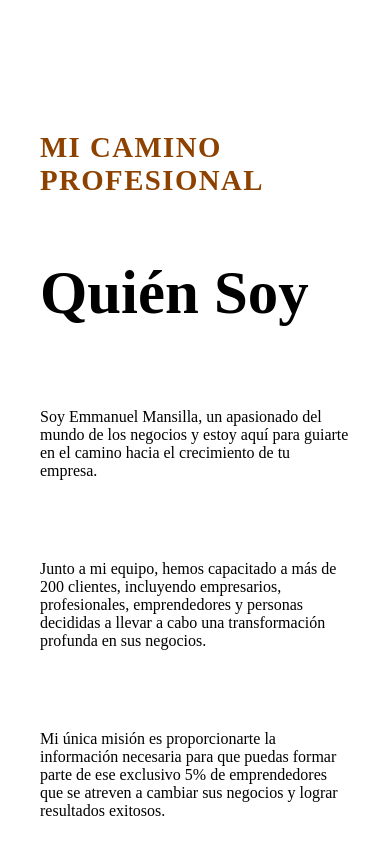
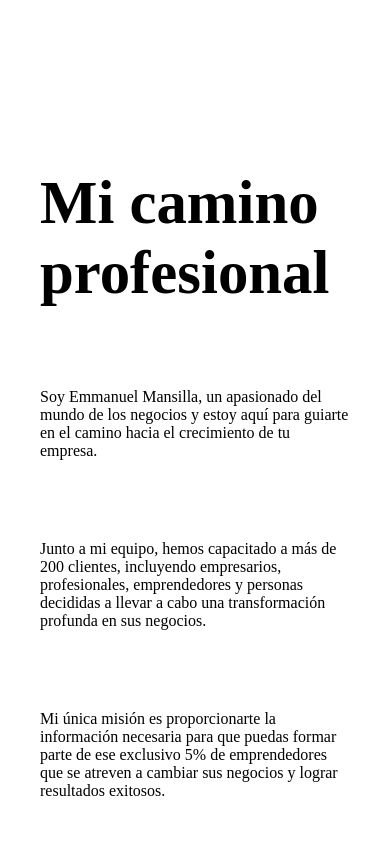
Before and after one commit to LucianoTreachi/consultora-de-negocios, a React (Vite) app: page / in a window 390 px wide. Shown: the part 3380-4224 px from the top of the page. Built offline with nearby package versions, Linux system fonts and the light colour scheme; the HTML template or start-up script is replaced by a standard one.

Commit message:
Eliminar componente subtitleSection

```diff
--- a/src/components/subtitleSection/SubTitleSection.jsx
+++ /dev/null
@@ -1,5 +0,0 @@
-import styles from "./SubTitleSection.module.css";
-
-export default function SubTitleSection({ content }) {
-  return <h2 className={styles.subTitleSection}>{content}</h2>;
-}
--- a/src/components/subtitleSection/SubTitleSection.module.css
+++ /dev/null
@@ -1,21 +0,0 @@
-.subTitleSection {
-  text-transform: uppercase;
-  font-size: 2.25rem;
-  font-weight: 600;
-  color: #8d4200;
-  margin-bottom: 1rem;
-  text-align: center;
-  letter-spacing: 0.05em;
-}
-
-@media screen and (max-width: 820px) {
-  .subTitleSection {
-    text-align: initial;
-  }
-}
-
-@media screen and (max-width: 574px) {
-  .subTitleSection {
-    font-size: 1.8rem;
-  }
-}
--- a/src/page/aboutSection/AboutSection.jsx
+++ b/src/page/aboutSection/AboutSection.jsx
@@ -1,4 +1,3 @@
-import SubTitleSection from "../../components/subtitleSection/SubTitleSection";
 import TitleSection from "../../components/titleSection/TitleSection";
 import styles from "./AboutSection.module.css";
 
@@ -6,8 +5,7 @@ export default function AboutSection() {
   return (
     <section className={styles.section} id="sobre-mi">
       <div className={styles.container}>
-        <SubTitleSection content="Mi camino profesional" />
-        <TitleSection content="Quién Soy" />
+        <TitleSection content="Mi camino profesional" />
         <div className={styles.row}>
           <div className={styles.col1}>
             <picture>
--- a/src/page/benefitsSection/BenefitsSection.jsx
+++ b/src/page/benefitsSection/BenefitsSection.jsx
@@ -1,5 +1,4 @@
 import { dataBenefits } from "../../data/dataBenefits";
-import SubTitleSection from "../../components/subtitleSection/SubTitleSection";
 import TitleSection from "../../components/titleSection/TitleSection";
 import styles from "./BenefitsSection.module.css";
 
@@ -7,7 +6,6 @@ export default function BenefitsSection() {
   return (
     <section className={styles.section}>
       <div className={styles.container}>
-        <SubTitleSection content="Hacemos la diferencia" />
         <TitleSection content="Beneficios de elegirnos" />
         <div className={styles.row}>
           {dataBenefits.map((benefit) => (
--- a/src/page/contactSection/ContactSection.jsx
+++ b/src/page/contactSection/ContactSection.jsx
@@ -1,4 +1,3 @@
-import SubTitleSection from "../../components/subtitleSection/SubTitleSection";
 import TitleSection from "../../components/titleSection/TitleSection";
 import styles from "./ContactSection.module.css";
 
@@ -6,7 +5,6 @@ export default function ContactSection() {
   return (
     <section className={styles.section} id="contacto">
       <div className={styles.container}>
-        <SubTitleSection content="Estamos para Ayudarte" />
         <TitleSection content="Contactanos" />
         <div className={styles.row}>
           <div className={styles.col1}>
--- a/src/page/faqsSection/FaqsSection.jsx
+++ b/src/page/faqsSection/FaqsSection.jsx
@@ -1,5 +1,4 @@
 import { dataFaqs } from "../../data/dataFaqs";
-import SubTitleSection from "../../components/subtitleSection/SubTitleSection";
 import TitleSection from "../../components/titleSection/TitleSection";
 import arrowIcon from "../../assets/arrow.svg";
 import styles from "./FaqsSection.module.css";
@@ -8,7 +7,6 @@ export default function FaqsSection() {
   return (
     <section className={styles.section}>
       <div className={styles.container}>
-        <SubTitleSection content="Resolvemos tus dudas" />
         <TitleSection content="Preguntas Frecuentes" />
         <div className={styles.row}>
           {dataFaqs.map((faq) => (
--- a/src/page/servicesSection/ServicesSection.jsx
+++ b/src/page/servicesSection/ServicesSection.jsx
@@ -1,6 +1,5 @@
 import { Link } from "react-router-dom";
 import { dataServices } from "../../data/dataServices";
-import SubTitleSection from "../../components/subtitleSection/SubTitleSection";
 import TitleSection from "../../components/titleSection/TitleSection";
 import styles from "./ServicesSection.module.css";
 
@@ -8,7 +7,6 @@ export default function ServicesSection() {
   return (
     <section className={styles.section} id="servicios">
       <div className={styles.container}>
-        <SubTitleSection content="Soluciones a tu alcance" />
         <TitleSection content="Nuestros servicios" />
         <div className={styles.row}>
           {dataServices.map((service) => (
--- a/src/page/testimonialsSection/TestimonialsSection.jsx
+++ b/src/page/testimonialsSection/TestimonialsSection.jsx
@@ -1,6 +1,5 @@
 import { useState } from "react";
 import { dataTestimonials } from "../../data/dataTestimonials";
-import SubTitleSection from "../../components/subtitleSection/SubTitleSection";
 import TitleSection from "../../components/titleSection/TitleSection";
 import testimonialQuoteImage from "../../assets/testimonial-quote.png";
 import styles from "./TestimonialsSection.module.css";
@@ -21,7 +20,6 @@ export default function TestimonialsSection() {
   return (
     <section className={styles.section} id="testimonios">
       <div className={styles.container}>
-        <SubTitleSection content="Testimonios" />
         <TitleSection content="Historias de satisfacción" />
         <div className={styles.row}>
           {dataTestimonials.map((testimonial, index) => (
```
